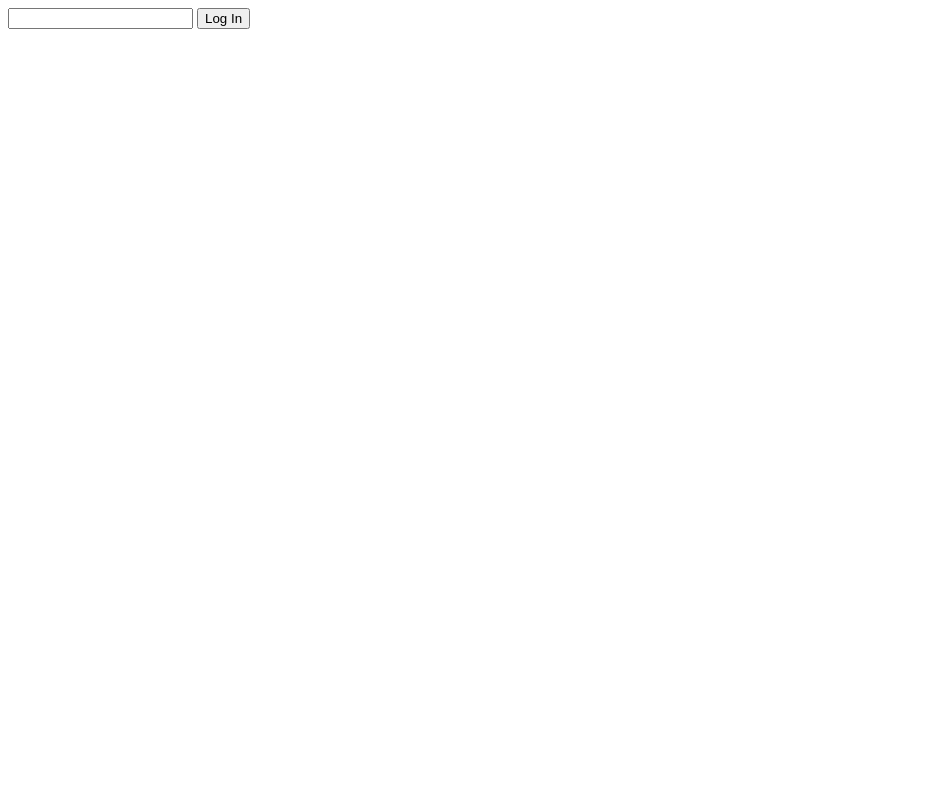
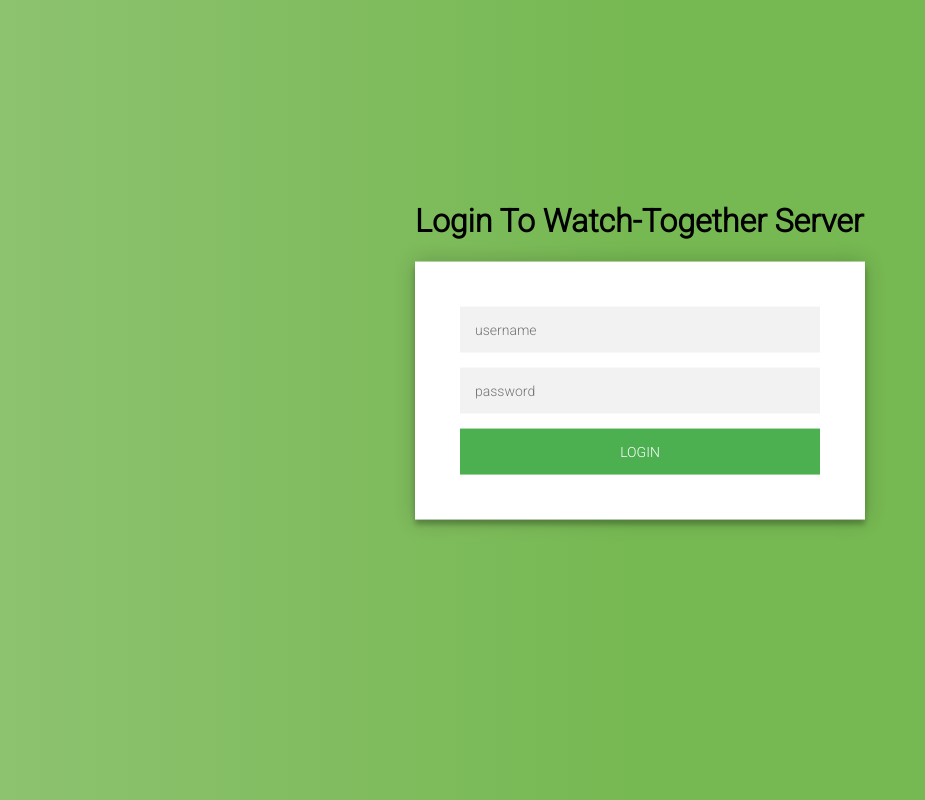
Before and after one commit to ShakedAp/synchronized-video-streaming, a website: page src/login.html in a window 1280 px wide. Shown: the whole page, without its empty margins (0-925 px from the left). Drawn offline with Linux system fonts and the light colour scheme.

Commit message:
Added style to login.html, added place for username input
Created src/login.css
Modified src/login.html
Added username input

```diff
--- a/src/index.js
+++ b/src/index.js
@@ -71,8 +71,7 @@ wss.on('connection', function connection(ws) {
 
 });
 
-console.log(__dirname);
-app.use(express.static(__dirname));
+app.use('/', express.static(__dirname));
 app.use(bodyParser.urlencoded({ extended: true }));
 app.use(bodyParser.json());
 app.use(session({
@@ -93,9 +92,10 @@ app.get("/", function (req, res) {
 app.post("/login", function (req, res)
 {
     const data = req.body;
+    console.log(data);
     if(!data)
         res.sendStatus(400);
-    console.log(data.password);
+
     if(data.password == settings.password)
         req.session.logged = true;
     else
--- /dev/null
+++ b/src/login.css
@@ -0,0 +1,91 @@
+@import url(https://fonts.googleapis.com/css?family=Roboto:300);
+
+.login-page{
+    position: absolute;
+    top: 50%;
+    left: 50%;
+    -ms-transform: translateX(-50%) translateY(-50%);
+    -webkit-transform: translate(-50%,-50%);
+    transform: translate(-50%,-50%);
+}
+
+.form {
+  position: relative;
+  z-index: 1;
+  background: #FFFFFF;
+  max-width: 360px;
+  margin: 0 auto 100px;
+  padding: 45px;
+  text-align: center;
+  box-shadow: 0 0 20px 0 rgba(0, 0, 0, 0.2), 0 5px 5px 0 rgba(0, 0, 0, 0.24);
+}
+.form input {
+  font-family: "Roboto", sans-serif;
+  outline: 0;
+  background: #f2f2f2;
+  width: 100%;
+  border: 0;
+  margin: 0 0 15px;
+  padding: 15px;
+  box-sizing: border-box;
+  font-size: 14px;
+}
+.form button {
+  font-family: "Roboto", sans-serif;
+  text-transform: uppercase;
+  outline: 0;
+  background: #4CAF50;
+  width: 100%;
+  border: 0;
+  padding: 15px;
+  color: #FFFFFF;
+  font-size: 14px;
+  -webkit-transition: all 0.3 ease;
+  transition: all 0.3 ease;
+  cursor: pointer;
+}
+.form button:hover,.form button:active,.form button:focus {
+  background: #43A047;
+}
+
+.container {
+  position: relative;
+  z-index: 1;
+  max-width: 300px;
+  margin: 0 auto;
+}
+.container:before, .container:after {
+  content: "";
+  display: block;
+  clear: both;
+}
+.container .info {
+  margin: 50px auto;
+  text-align: center;
+}
+.container .info h1 {
+  margin: 0 0 15px;
+  padding: 0;
+  font-size: 36px;
+  font-weight: 300;
+  color: #1a1a1a;
+}
+.container .info span {
+  color: #4d4d4d;
+  font-size: 12px;
+}
+.container .info span a {
+  color: #000000;
+  text-decoration: none;
+}
+.container .info span .fa {
+  color: #EF3B3A;
+}
+body {
+  background: #76b852; /* fallback for old browsers */
+  background: rgb(141,194,111);
+  background: linear-gradient(90deg, rgba(141,194,111,1) 0%, rgba(118,184,82,1) 50%);
+  font-family: "Roboto", sans-serif;
+  -webkit-font-smoothing: antialiased;
+  -moz-osx-font-smoothing: grayscale;
+}
--- a/src/login.html
+++ b/src/login.html
@@ -3,12 +3,20 @@
 <head>
     <meta charset="UTF-8">
     <meta name="viewport" content="width=device-width, initial-scale=1.0">
+    <link rel="stylesheet" href="login.css">
     <title>Login Page</title>
 </head>
 <body>
-    <form action="/login" method="post">
-        <input name="password" type="password" id="password">
-        <button type="submit">Log In</button>
-    </form>
+
+    <div class="login-page">
+      <h1> Login To Watch-Together Server</h1>
+        <div class="form">
+          <form action="/login" method="post" class="login-form">
+            <input type="text" placeholder="username" name="username"/>
+            <input type="password" placeholder="password" name="password"/>
+            <button>login</button>
+          </form>
+        </div>
+      </div>
 </body>
 </html>
```
